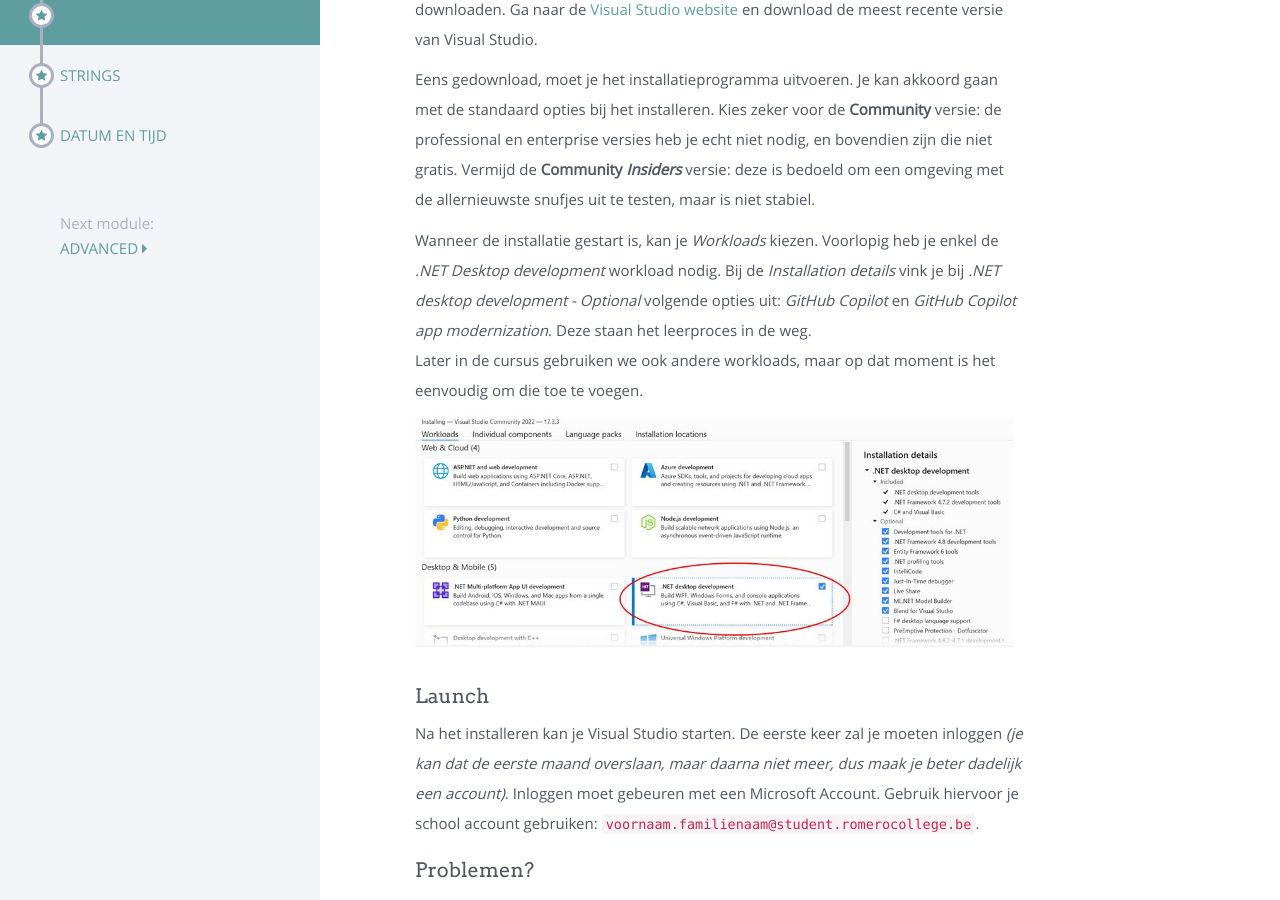
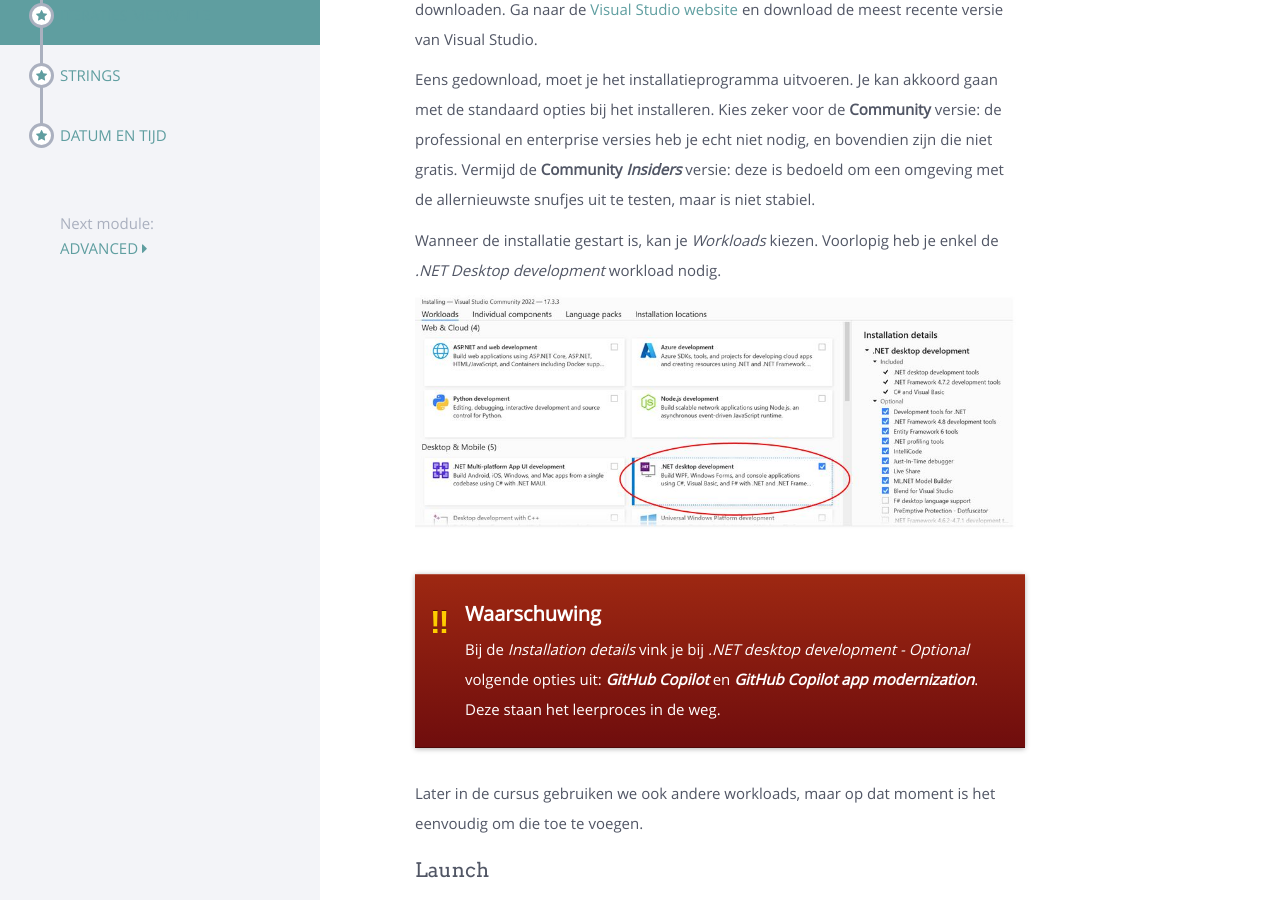
Before and after one commit to oscarromerocollege/oscarromerocollege.github.io, a Jekyll site: the page built from modules/basics/_posts/2000-01-01-eerste_programma.md, in a window 1280 px wide and 900 px high, scrolled down 711 px. Built offline with Jekyll 4.4.1, drawn with Linux system fonts in a browser that asks for light colours; nearby versions of some CDN libraries.

Commit message:
Installatie VS: waarschuwing ivm GitHub Copilot

```diff
--- a/modules/basics/_posts/2000-01-01-eerste_programma.md
+++ b/modules/basics/_posts/2000-01-01-eerste_programma.md
@@ -19,10 +19,13 @@ Indien Visual Studio nog niet op je computer staat, dan moet je dit programma ee
 
 Eens gedownload, moet je het installatieprogramma uitvoeren. Je kan akkoord gaan met de standaard opties bij het installeren. Kies zeker voor de **Community** versie: de professional en enterprise versies heb je echt niet nodig, en bovendien zijn die niet gratis. Vermijd de **Community _Insiders_** versie: deze is bedoeld om een omgeving met de allernieuwste snufjes uit te testen, maar is niet stabiel.
 
-Wanneer de installatie gestart is, kan je _Workloads_ kiezen. Voorlopig heb je enkel de _.NET Desktop development_ workload nodig. Bij de _Installation details_ vink je bij _.NET desktop development - Optional_ volgende opties uit: _GitHub Copilot_ en _GitHub Copilot app modernization_. Deze staan het leerproces in de weg.
-Later in de cursus gebruiken we ook andere workloads, maar op dat moment is het eenvoudig om die toe te voegen.
+Wanneer de installatie gestart is, kan je _Workloads_ kiezen. Voorlopig heb je enkel de _.NET Desktop development_ workload nodig.
 
 ![image](/img/basics/eerste_programma/netWorkload.JPG)
+<div class="note waarschuwing">
+<p>Bij de <i>Installation details</i> vink je bij <i>.NET desktop development - Optional</i> volgende opties uit: <b><i>GitHub Copilot</i></b> en <b><i>GitHub Copilot app modernization</i></b>.<br/>Deze staan het leerproces in de weg.</p>
+</div>
+Later in de cursus gebruiken we ook andere workloads, maar op dat moment is het eenvoudig om die toe te voegen.
 
 ### Launch
 
```
